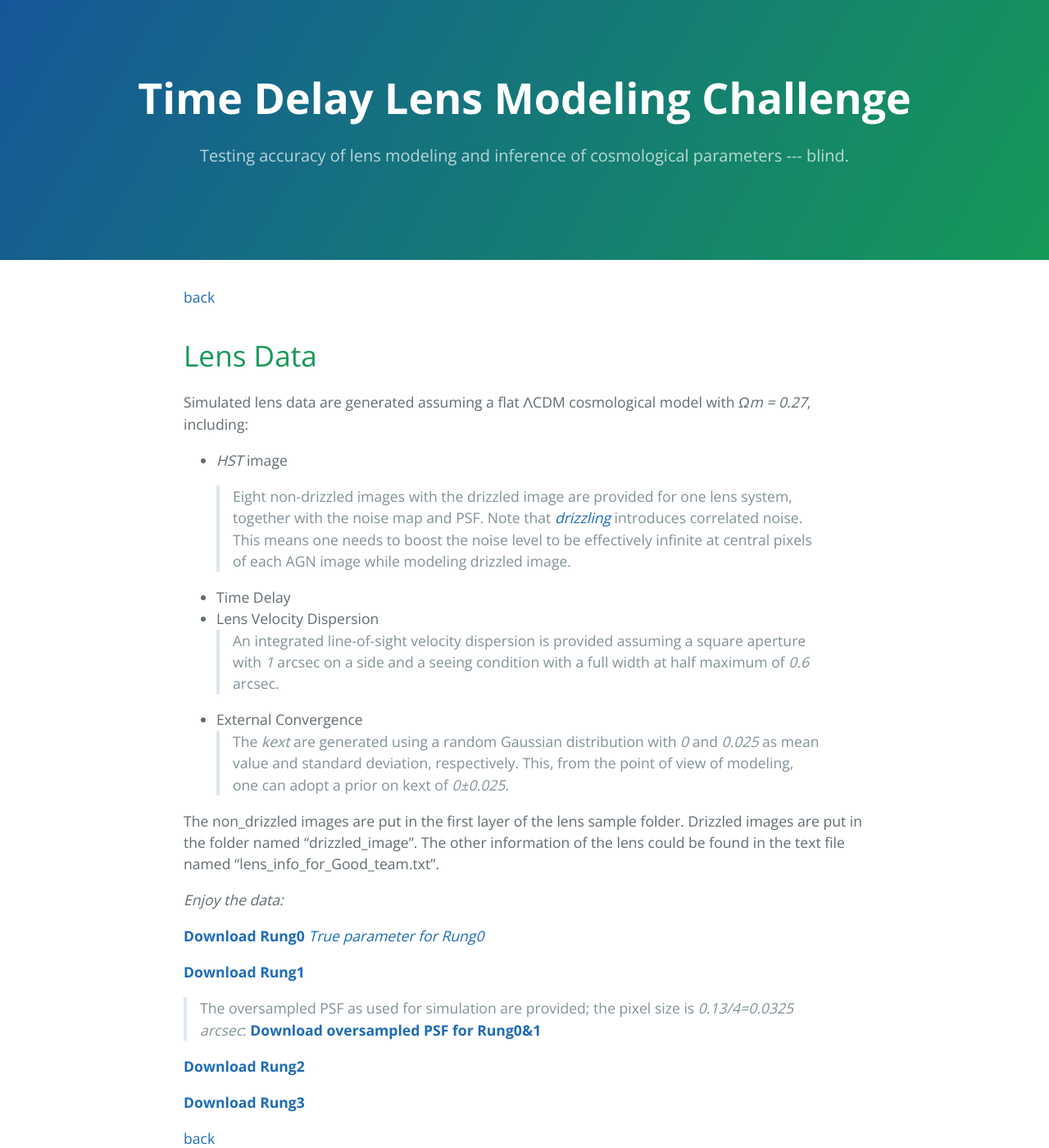
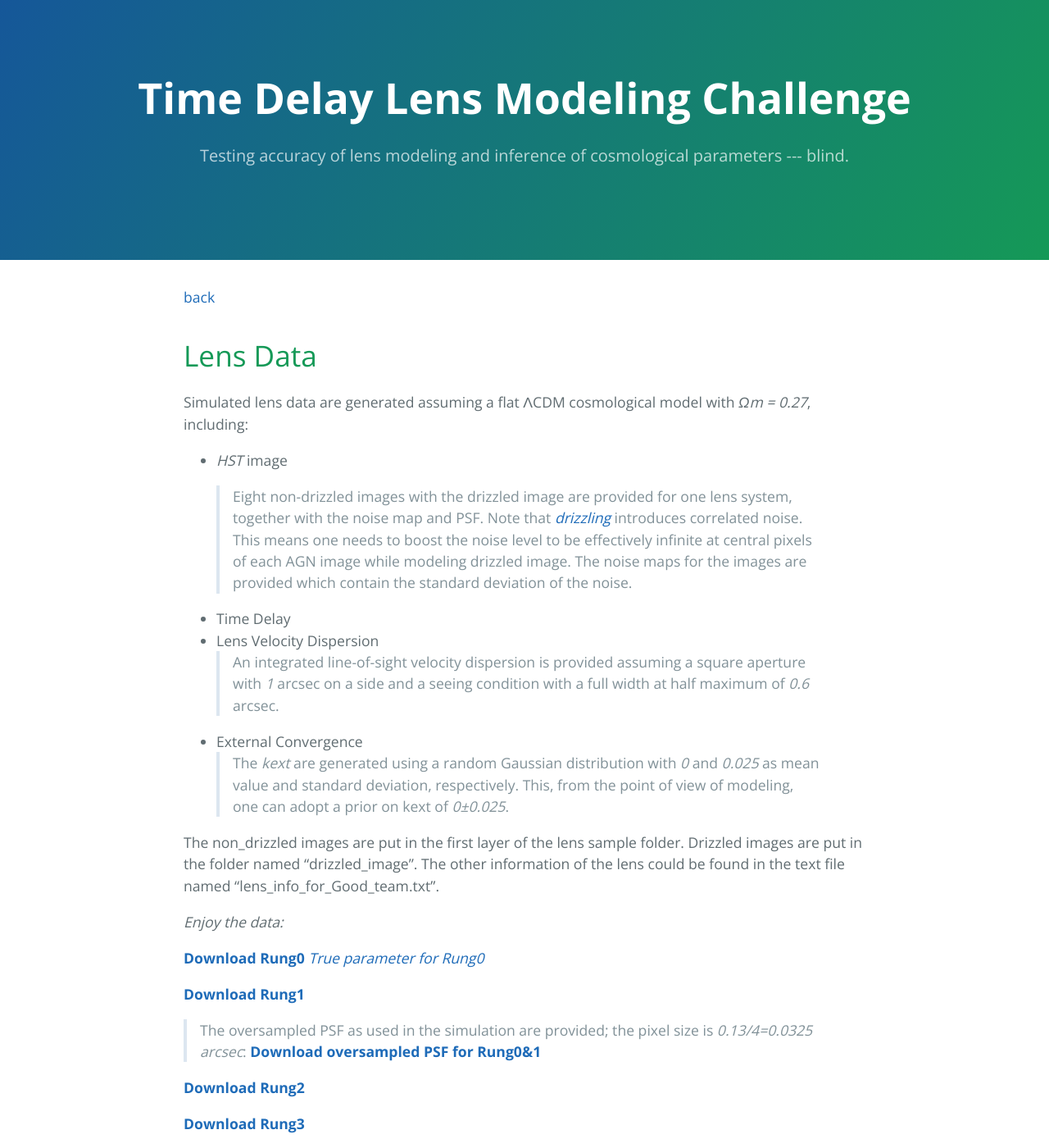
Before and after one commit to TDLMC/TDLMC.github.io, a Jekyll site: the page built from download.md, in a window 1280 px wide and 1400 px high. Shown: the whole window at 82% size. Built offline with Jekyll 4.4.1, drawn with Linux system fonts in a browser that asks for light colours; our own code applies the rules of GitHub Pages for plain Markdown files.

Commit message:
update the noise map information.

```diff
--- a/download.md
+++ b/download.md
@@ -5,7 +5,7 @@
 Simulated lens data are generated assuming a flat ΛCDM cosmological model with *Ωm = 0.27*, including:
 
 * _HST_ image
-  >Eight non-drizzled images with the drizzled image are provided for one lens system, together with the noise map and PSF. Note that [_drizzling_](http://www.stsci.edu/hst/wfpc2/analysis/drizzle.html) introduces correlated noise. This means one needs to boost the noise level to be effectively infinite at central pixels of each AGN image while modeling drizzled image.
+  >Eight non-drizzled images with the drizzled image are provided for one lens system, together with the noise map and PSF. Note that [_drizzling_](http://www.stsci.edu/hst/wfpc2/analysis/drizzle.html) introduces correlated noise. This means one needs to boost the noise level to be effectively infinite at central pixels of each AGN image while modeling drizzled image. The noise maps for the images are provided which contain the standard deviation of the noise.
 * Time Delay
 * Lens Velocity Dispersion
   >An integrated line-of-sight velocity dispersion is provided assuming a square aperture with *1* arcsec on a side and a seeing condition with a full width at half maximum of *0.6* arcsec.
@@ -20,7 +20,7 @@ _Enjoy the data:_
 
 [**Download Rung1**](data/rung1.tar.gz)
 
-   >The oversampled PSF as used for simulation are provided; the pixel size is *0.13/4=0.0325 arcsec*:
+   >The oversampled PSF as used in the simulation are provided; the pixel size is *0.13/4=0.0325 arcsec*:
    [**Download oversampled PSF for Rung0&1**](data/oversampled_PSF.fits)
 
 
```
